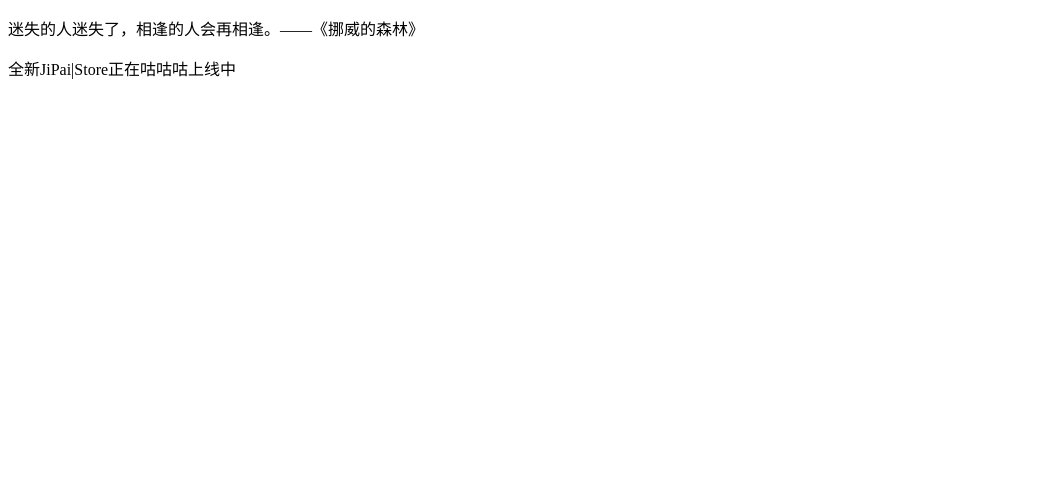
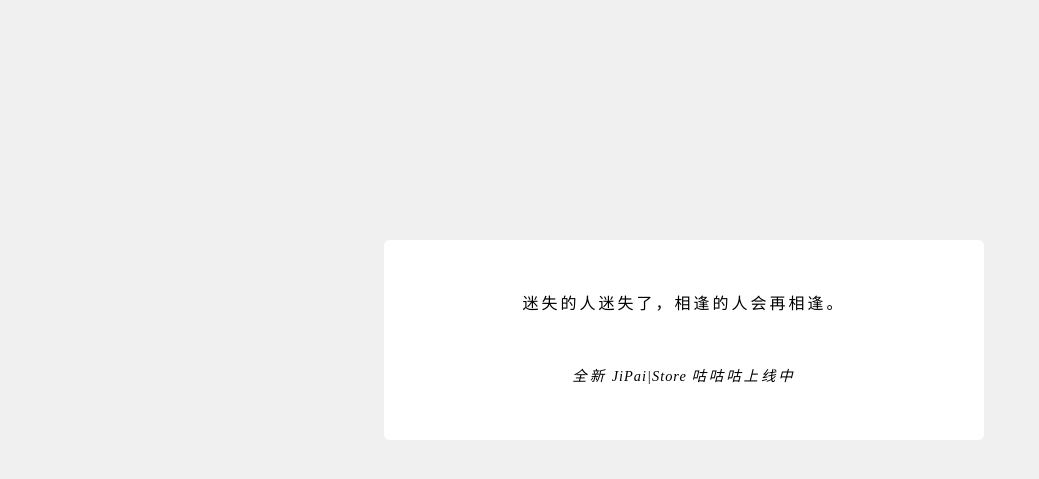
Before and after one commit to PaiJi/JiPai-Moe, a PHP site: page / in a window 1280 px wide. Shown: the top 479 px of the page, without its empty margins (0-1039 px from the left). Run offline with PHP 8.4, Linux system fonts and the light colour scheme; some libraries are stand-ins or nearby versions; some web fonts are replaced.

Commit message:
A welcome page for now.

```diff
--- a/v2/index.php
+++ b/v2/index.php
@@ -4,10 +4,14 @@
     <meta charset="UTF-8">
     <meta name="viewport" content="width=device-width, initial-scale=1.0">
     <meta http-equiv="X-UA-Compatible" content="ie=edge">
+    <link rel="stylesheet" type="text/css" href="sources/css/index.css">
+    <script src="//cdn.bootcss.com/jquery/3.1.0/jquery.min.js"></script>
     <title>JiPai|Store</title>
 </head>
 <body>
-    <p>迷失的人迷失了，相逢的人会再相逢。——《挪威的森林》</p>
-    <p>全新JiPai|Store正在咕咕咕上线中</p>
+    <div class="content">
+    <p id="motto">迷失的人迷失了，相逢的人会再相逢。<br></p>
+    <p id="motto2">全新<span>&nbspJiPai|Store&nbsp</span>咕咕咕上线中</p>
+    </div>
 </body>
 </html>
--- /dev/null
+++ b/v2/sources/css/index.css
@@ -0,0 +1,33 @@
+@charset "UTF-8";
+@import "initialization.css";
+@import 'https://fonts.lug.ustc.edu.cn/css?family=Raleway';
+
+body{
+    text-align: center;
+}
+.content{
+    position: absolute;
+    top:30%;
+    left:30%;
+    border:solid;
+    border-width: 0px;
+    width:600px;
+    height:200px;
+    border-radius: 6px;
+    background-color: white;
+    font-family: Raleway,"思源黑体";
+    letter-spacing: 3px;
+}
+.content p{
+    margin-top:50px;
+}
+.content span{
+    letter-spacing: 1px;
+}
+#motto{
+
+}
+#motto2{
+    font-style:italic;
+    font-size:0.9em;
+}
--- /dev/null
+++ b/v2/sources/css/initialization.css
@@ -0,0 +1,9 @@
+/*This is a initialization CSS,use it initialization all of pages*/
+*{
+	margin:0;
+	padding: 0;
+}
+body{
+	background-color: rgba(111,111,111,0.1);
+	font-family: 'Open Sans',Microsoft Yahei;
+}
```
